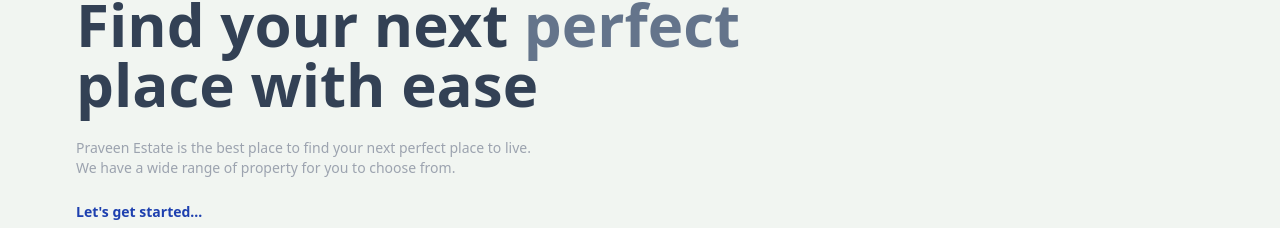
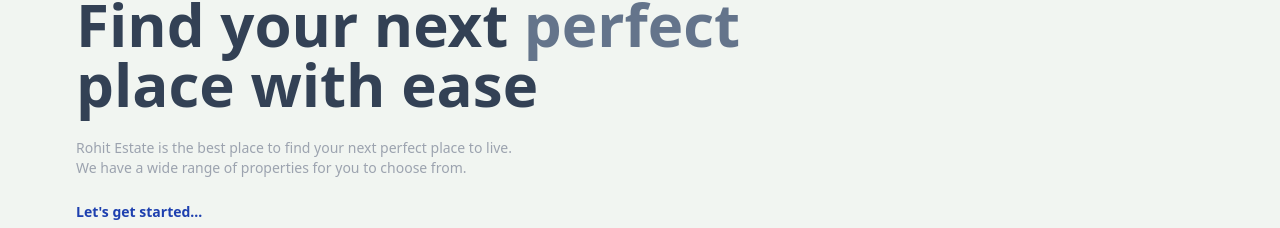
Before and after one commit to PraveenVishvakarma/Real-Estate-App, a React (Vite) app in the folder client/: page / in a window 1280 px wide. Shown: the part 190-418 px from the top of the page. Built offline with nearby package versions, Linux system fonts and the light colour scheme; no server answers.

Commit message:
Update Home.jsx

```diff
--- a/client/src/pages/Home.jsx
+++ b/client/src/pages/Home.jsx
@@ -45,9 +45,9 @@
         place with ease
         </h1>
         <div className='text-gray-400 text-xs sm:text-sm'>
-          Praveen Estate is the best place to find your next perfect place to live.
+          Rohit Estate is the best place to find your next perfect place to live.
           <br />
-          We have a wide range of property for you to choose from.
+          We have a wide range of properties for you to choose from.
         </div>
         <Link to={'/search'} className=' text-xs sm:text-sm text-blue-800 font-bold hover:underline'>
           Let's get started...
```
